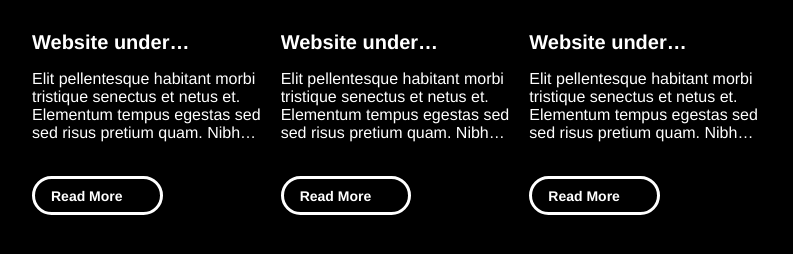
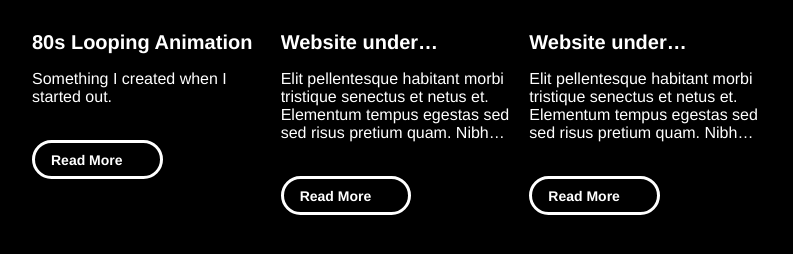
Before and after one commit to CodeVisionary/CodeVisionary.github.io, a plain HTML site: page index.html in a window 1280 px wide. Shown: the part 1159-1413 px from the top of the page, without its empty margins (243-1036 px from the left). Drawn offline with Linux system fonts and the light colour scheme.

Commit message:
Update index.html

```diff
--- a/index.html
+++ b/index.html
@@ -121,8 +121,8 @@
           <div class="project-card">
             <img src="./assets/images/desktop.jpeg" class="project-image">
             <div class="project-card-text-container">
-              <div class="subheader-text project-title">Website under development</div>
-              <div class="body-text project-card-text">Elit pellentesque habitant morbi tristique senectus et netus et. Elementum tempus egestas sed sed risus pretium quam. Nibh ipsum consequat nisl vel pretium</div>
+              <div class="subheader-text project-title">80s Looping Animation</div>
+              <div class="body-text project-card-text">Something I created when I started out.</div>
             </div>
             <a class="button" href="./project-pages/project-template.html">
               <span class="button-text">Read More</span>
```
